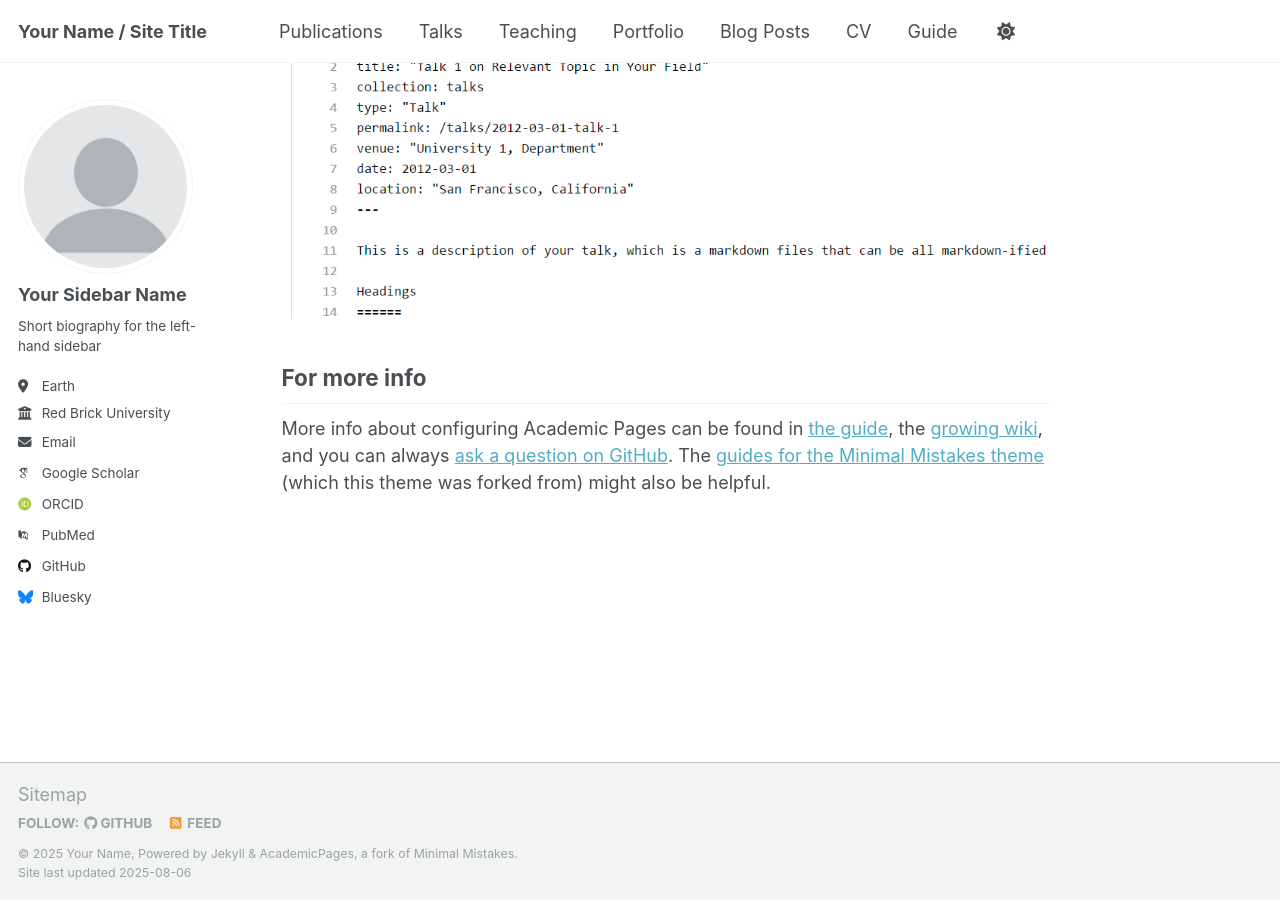
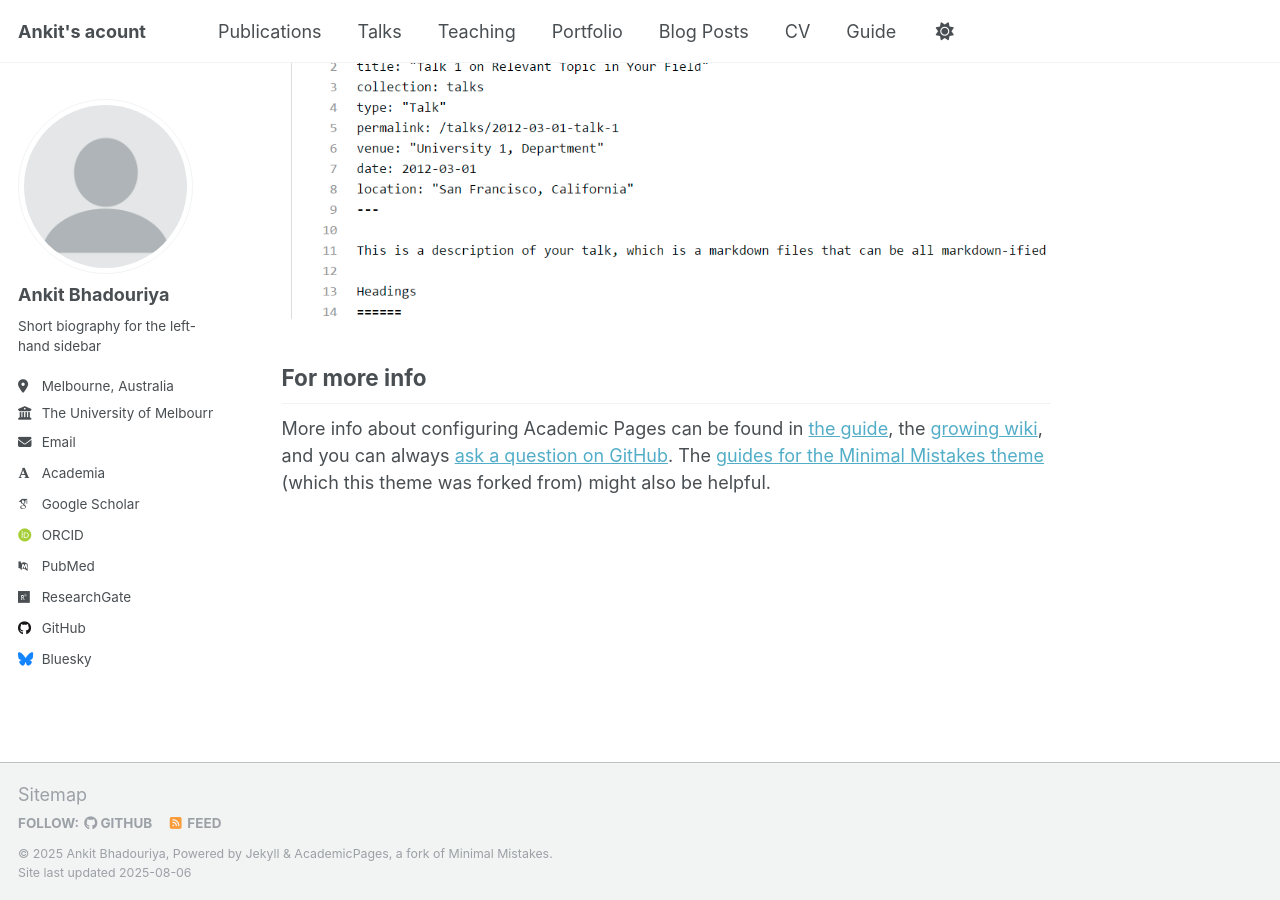
Before and after one commit to ankitsb/asb.github.io, a Jekyll site: the page built from _pages/about.md, in a window 1280 px wide and 900 px high, scrolled down 2880 px. Built offline with Jekyll 4.4.1, drawn with Linux system fonts in a browser that asks for light colours; some web fonts are replaced; a script that is not in the unit is left out.

Commit message:
Update _config.yml
First edit

```diff
--- a/_config.yml
+++ b/_config.yml
@@ -9,13 +9,13 @@
 # Basic Site Settings
 locale                   : "en-US"
 site_theme               : "default"
-title                    : "Your Name / Site Title"
+title                    : "Ankit's acount"
 title_separator          : "-"
-name                     : &name "Your Name"
-description              : &description "personal description"
-url                      : https://academicpages.github.io # the base hostname & protocol for your site e.g. "https://[your GitHub username].github.io" or if you already have some other page hosted on Github then use "https://[your GitHub username].github.io/[Your Repo Name]"
+name                     : &name "Ankit Bhadouriya"
+description              : &description "Researcher at The University of Melbourne"
+url                      : https://asb.github.io # the base hostname & protocol for your site e.g. "https://[your GitHub username].github.io" or if you already have some other page hosted on Github then use "https://[your GitHub username].github.io/[Your Repo Name]"
 baseurl                  : "" # the subpath of your site, e.g. "/blog"
-repository               : "academicpages/academicpages.github.io"
+repository               : "asb.github.io"
 
 # Site Author - The following control what appear as part of the author content on the side bar.
 #               If a field is blank the icon and link will not appear, otherwise it will be shown.
@@ -23,24 +23,24 @@ repository               : "academicpages/academicpages.github.io"
 author:
   # Biographic information
   avatar           : "profile.png"
-  name             : "Your Sidebar Name"
+  name             : "Ankit Bhadouriya"
   pronouns         : # example: "she/her"
   bio              : "Short biography for the left-hand sidebar"
-  location         : "Earth"
-  employer         : "Red Brick University"
+  location         : "Melbourne, Australia"
+  employer         : "The University of Melbourne"
   uri              : # URL
   email            : "none@example.org"
 
   # Academic websites
-  academia         : # URL
+  academia         : "https://mechanical.eng.unimelb.edu.au/research/fluid-mechanics/people"
   arxiv            : # URL - Update with the correct link to your profile
-  googlescholar    : "https://scholar.google.com/citations?user=PS_CX0AAAAAJ"
+  googlescholar    : "https://https://scholar.google.co.in/citations?user=4u2DpWkAAAAJ&hl=en"
   inspire-hep      : # URL
   impactstory      : # URL
-  orcid            : "http://orcid.org/yourorcidurl"
+  orcid            : "https://orcid.org/0000-0002-5516-9626"
   semantic         : # URL
   pubmed           : "https://www.ncbi.nlm.nih.gov/pubmed/?term=john+snow"
-  researchgate     : # URL
+  researchgate     : "https://www.researchgate.net/profile/Ankit-Bhadouriya"
   scopus           : # URL
 
   # Repositories and software development
```
